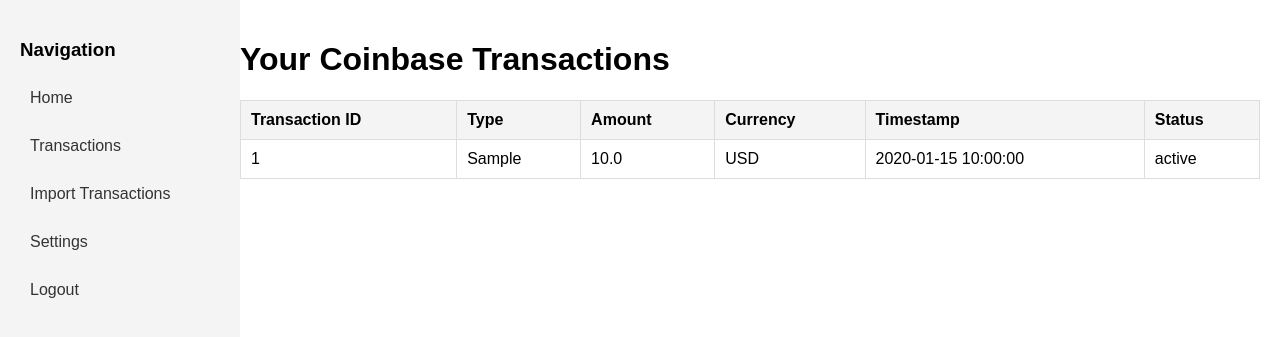
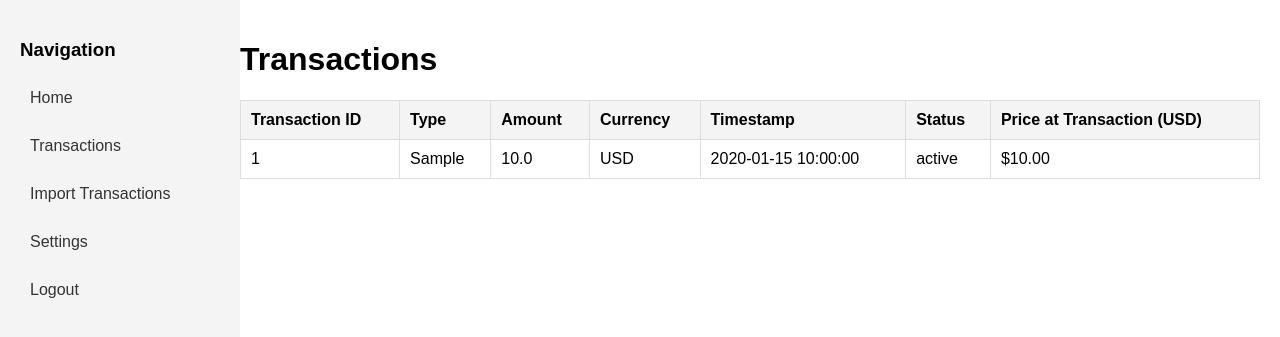
Before and after one commit to jda1833/myfin, a Flask app: page /transactions in a window 1280 px wide. Shown: the top 337 px of the page. Run offline with Flask 3, Linux system fonts and the light colour scheme; the visitor is signed in with stand-in values (Sample User, id 1); tables that the repository leaves empty hold one stand-in row (values such as "Sample post"); parts of the project's set-up code (start-up, migrations or seed data) failed here and were passed over.

Commit message:
new columns

```diff
--- a/app/routes/coinbase.py
+++ b/app/routes/coinbase.py
@@ -91,7 +91,8 @@ def fetch_transactions():
                         amount=amount,
                         currency=currency,
                         timestamp=timestamp,
-                        status=status
+                        status=status,
+                        price_at_transaction=None  # API doesn't provide this
                     )
                     db.session.add(new_tx)
                     imported_count += 1
@@ -139,9 +140,9 @@ def import_transactions():
             logger.debug(f"CSV columns: {df.columns.tolist()}")
 
             # Required Coinbase CSV columns
-            required_columns = ['ID', 'Timestamp', 'Transaction Type', 'Asset', 'Quantity Transacted']
+            required_columns = ['ID', 'Timestamp', 'Transaction Type', 'Asset', 'Quantity Transacted', 'Price at Transaction']
             if not all(col in df.columns for col in required_columns):
-                flash('Invalid CSV format. Ensure it includes ID, Timestamp, Transaction Type, Asset, and Quantity Transacted.', 'error')
+                flash('Invalid CSV format. Ensure it includes ID, Timestamp, Transaction Type, Asset, Quantity Transacted, and Price at Transaction.', 'error')
                 return redirect(url_for('coinbase.import_transactions'))
 
             # Process each row
@@ -155,6 +156,9 @@ def import_transactions():
                 try:
                     # Parse timestamp
                     timestamp = pd.to_datetime(row['Timestamp']).to_pydatetime()
+                    # Parse Price at Transaction (e.g., "$45.67" -> 45.67)
+                    price_str = row['Price at Transaction'].replace('$', '').replace(',', '')  # Handle "$1,234.56"
+                    price = float(price_str)
                     # Map CSV fields to Transaction model
                     new_tx = Transaction(
                         coinbase_tx_id=tx_id,
@@ -163,13 +167,17 @@ def import_transactions():
                         amount=float(row['Quantity Transacted']),
                         currency=row['Asset'],
                         timestamp=timestamp,
-                        status='completed'  # Default status since column is missing
+                        status='completed',  # Default status
+                        price_at_transaction=price
                     )
                     db.session.add(new_tx)
                     imported_count += 1
-                except Exception as e:
+                except (ValueError, TypeError) as e:
                     logger.error(f"Error processing row {index}: {str(e)}")
                     continue  # Skip invalid rows
+                except Exception as e:
+                    logger.error(f"Unexpected error processing row {index}: {str(e)}")
+                    continue
 
             db.session.commit()
             flash(f'Successfully imported {imported_count} transactions.', 'success')
--- a/app/templates/transactions.html
+++ b/app/templates/transactions.html
@@ -3,7 +3,7 @@
 {% block title %}Transactions{% endblock %}
 
 {% block content %}
-    <h1>Your Coinbase Transactions</h1>
+    <h1>Transactions</h1>
     {% if transactions %}
         <table>
             <tr>
@@ -13,6 +13,7 @@
                 <th>Currency</th>
                 <th>Timestamp</th>
                 <th>Status</th>
+                <th>Price at Transaction (USD)</th>
             </tr>
             {% for tx in transactions %}
                 <tr>
@@ -22,6 +23,7 @@
                     <td>{{ tx.currency }}</td>
                     <td>{{ tx.timestamp }}</td>
                     <td>{{ tx.status }}</td>
+                    <td>{{ '$%.2f' | format(tx.price_at_transaction) if tx.price_at_transaction else 'N/A' }}</td>
                 </tr>
             {% endfor %}
         </table>
--- a/database/models.py
+++ b/database/models.py
@@ -61,3 +61,4 @@ class Transaction(db.Model):
     currency = db.Column(db.String(10), nullable=False)
     timestamp = db.Column(db.DateTime, nullable=False)
     status = db.Column(db.String(50), nullable=False)
+    price_at_transaction = db.Column(db.Float, nullable=True)  # New column for USD price
```
